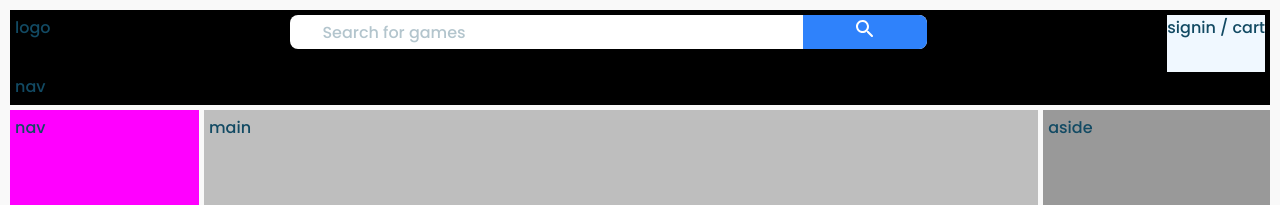
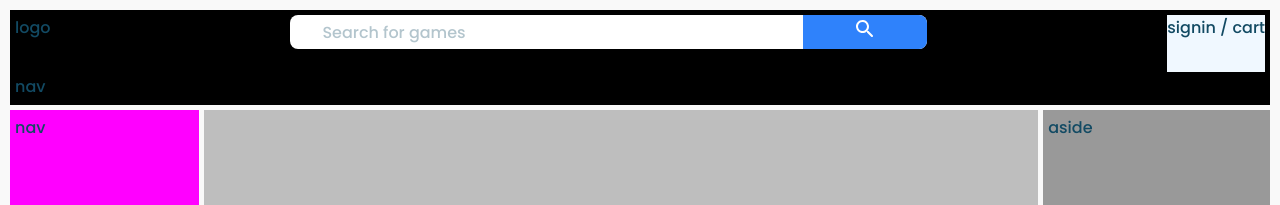
Before and after one commit to Mathew29/BuySomeBooks, a Next.js app: page / in a window 1280 px wide. Shown: the top 205 px of the page. Built offline with nearby package versions, Linux system fonts and the light colour scheme.

Commit message:
shorten layout tag

```diff
--- a/src/pages/index.js
+++ b/src/pages/index.js
@@ -3,5 +3,5 @@ import Layout from '../components/Layout/Layout'
 import styles from '../styles/Home.module.css'
 
 export default function Home() {
-  return <Layout >main</Layout>
+  return <Layout />
 }
```
